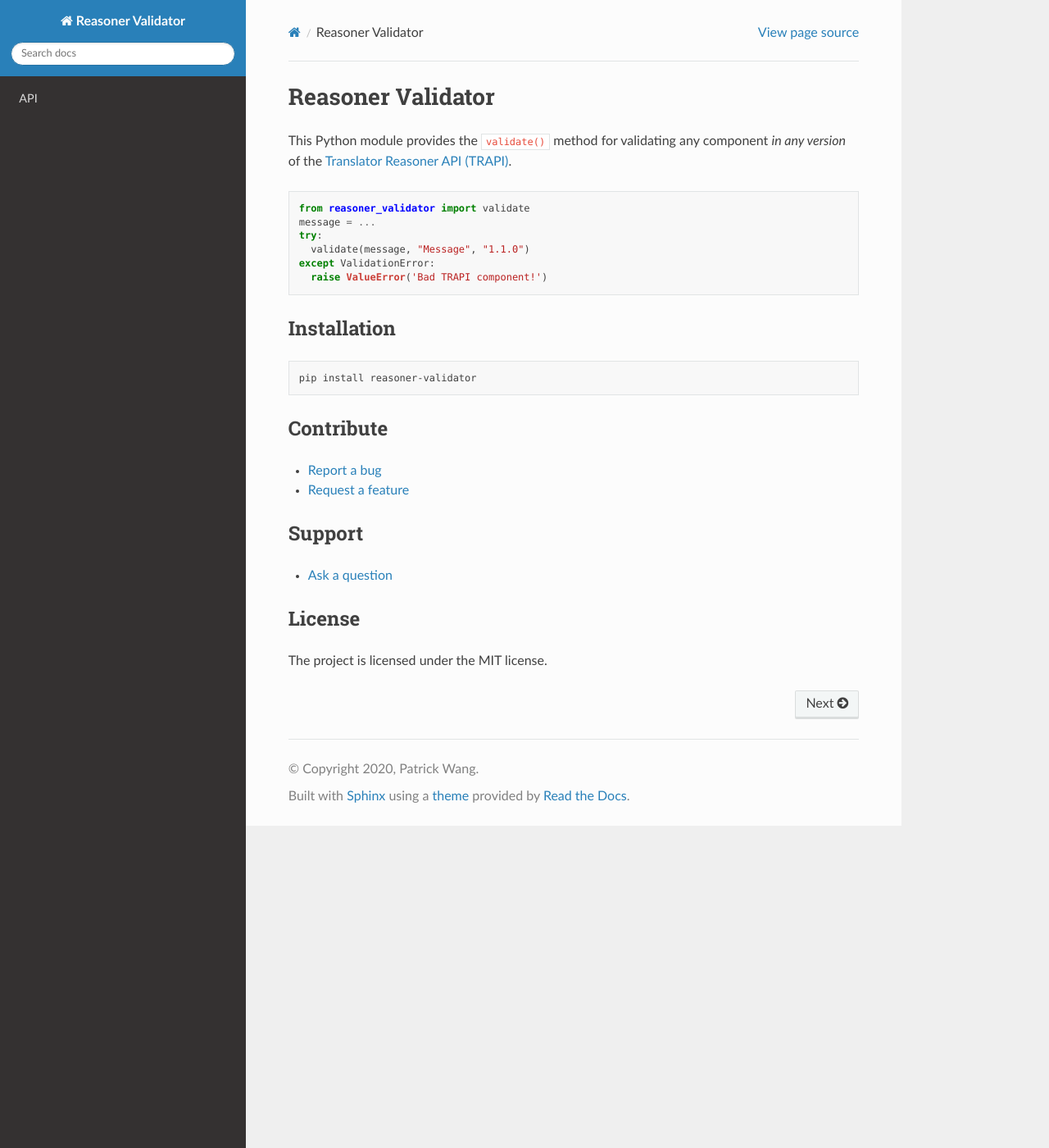
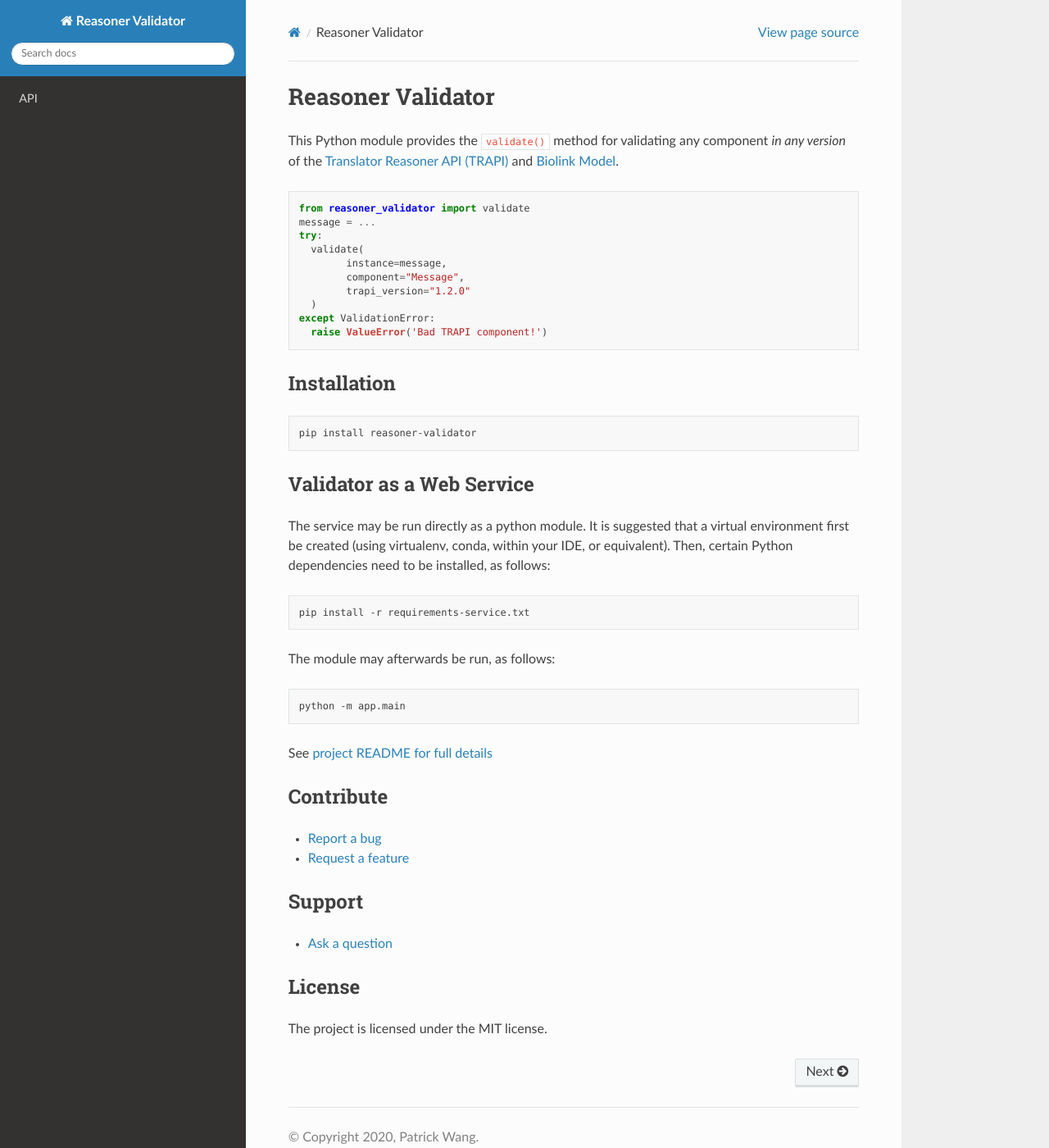
Before and after one commit to NCATSTranslator/reasoner-validator, a Sphinx documentation site: the page built from docs/index.rst, in a window 1280 px wide and 1400 px high. Shown: the whole window at 82% size. Built offline with Sphinx 7.4.7 and the Read the Docs theme 2.0.0, drawn with Linux system fonts in a browser that asks for light colours.

Commit message:
clean up documentation; upgrade Python dependency to 3.7

```diff
--- a/docs/index.rst
+++ b/docs/index.rst
@@ -2,14 +2,18 @@ Reasoner Validator
 ==================
 
 This Python module provides the :code:`validate()` method for validating any component *in any version* of the
-`Translator Reasoner API (TRAPI) <https://github.com/NCATSTranslator/ReasonerAPI/blob/master/TranslatorReasonerAPI.yaml>`_.
+`Translator Reasoner API (TRAPI) <https://github.com/NCATSTranslator/ReasonerAPI/blob/master/README.md>`_ and `Biolink Model <https://github.com/biolink/biolink-model/blob/master/README.md>`_.
 
 .. code-block:: python
 
     from reasoner_validator import validate
     message = ...
     try:
-      validate(message, "Message", "1.1.0")
+      validate(
+            instance=message,
+            component="Message",
+            trapi_version="1.2.0"
+      )
     except ValidationError:
       raise ValueError('Bad TRAPI component!')
 
@@ -26,6 +30,25 @@ Installation
 
   pip install reasoner-validator
 
+Validator as a Web Service
+--------------------------
+
+The service may be run directly as a python module. It is suggested that a virtual environment first be created (using virtualenv, conda, within your IDE, or equivalent).  Then, certain Python dependencies need to be installed, as follows:
+
+.. code-block:: bash
+
+    pip install -r requirements-service.txt
+
+
+The module may afterwards be run, as follows:
+
+.. code-block:: bash
+
+    python -m app.main
+
+
+See `project README for full details <https://github.com/NCATSTranslator/reasoner-validator/blob/master/README.md>`_
+
 Contribute
 ----------
 
--- a/setup.py
+++ b/setup.py
@@ -24,5 +24,5 @@ setup(
     ],
     zip_safe=False,
     license="MIT",
-    python_requires=">=3.6",
+    python_requires=">=3.7",
 )
```
